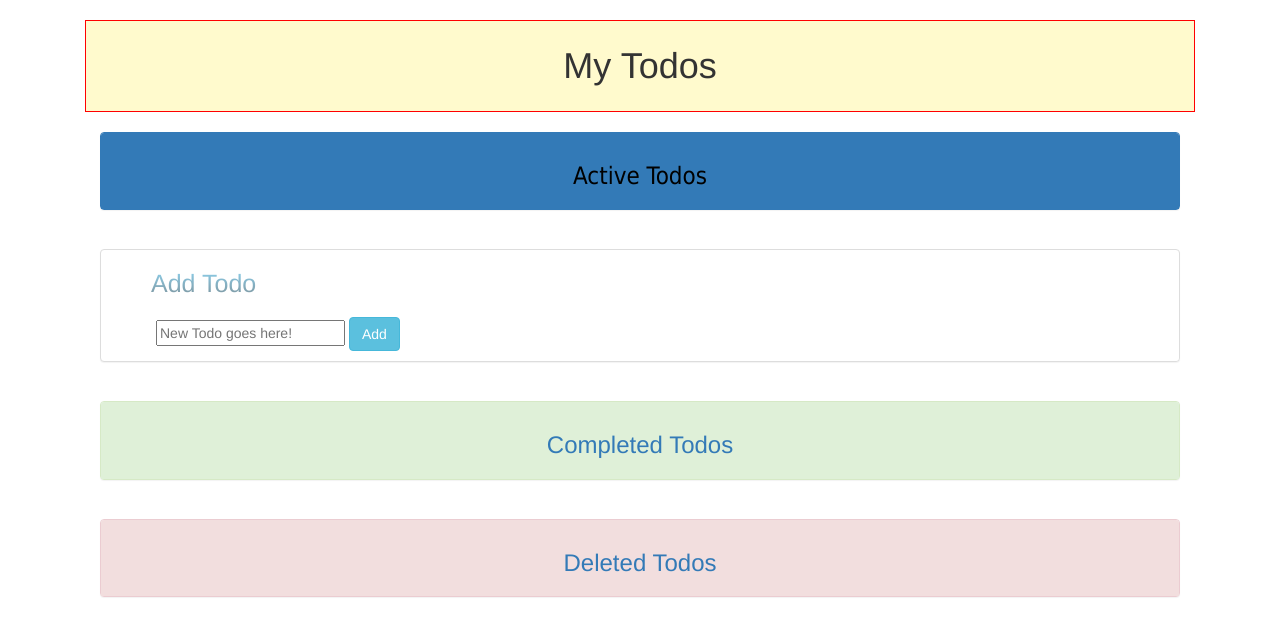
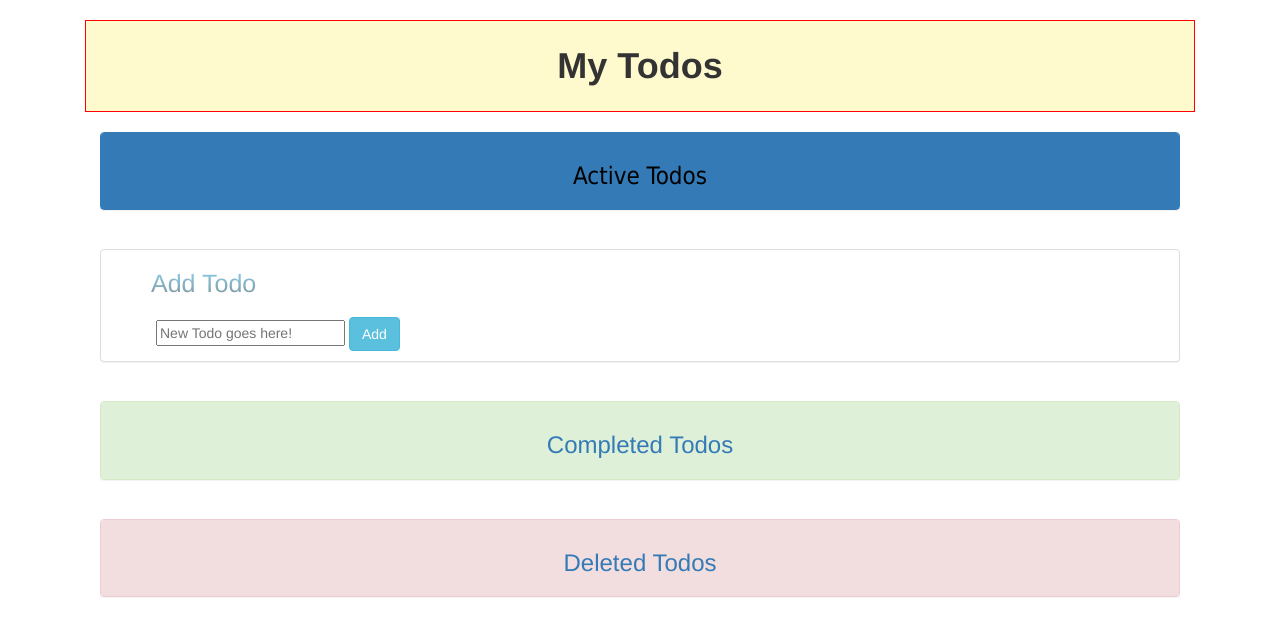
Before and after one commit to Aabhas-Sinha/TODO-App, a website: page Todo App/public/index.html in a window 1280 px wide. Drawn offline with nearby package versions, Linux system fonts and the light colour scheme; no server answers.

Commit message:
small updates

```diff
--- a/Todo App/public/index.html
+++ b/Todo App/public/index.html
@@ -9,7 +9,7 @@
 </head>
 <body>
 <ul class="container">
-    <h1 class="thick-heading" align="center" style="border: 1px groove red; padding: 25px; background-color: lemonchiffon">
+    <h1 class="mytodo" align="center" style="font-weight: bolder; border: 1px groove red; padding: 25px; background-color: lemonchiffon">
         My Todos
     </h1>
     <li class="list-group-item" style="border: 0 none;" >
--- a/Todo App/public/style.css
+++ b/Todo App/public/style.css
@@ -8,7 +8,9 @@
     -webkit-background-clip: text;
     -webkit-text-fill-color: transparent;
 }
+h1.mytodo{
 
+}
 .blue-fade:hover {
     opacity: 0.5;
 }
```
